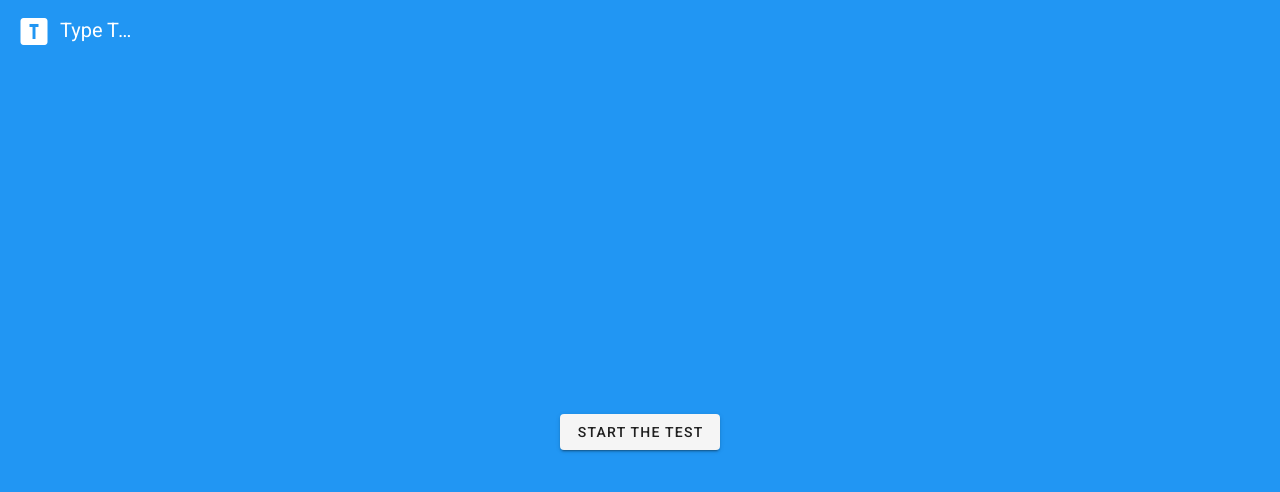
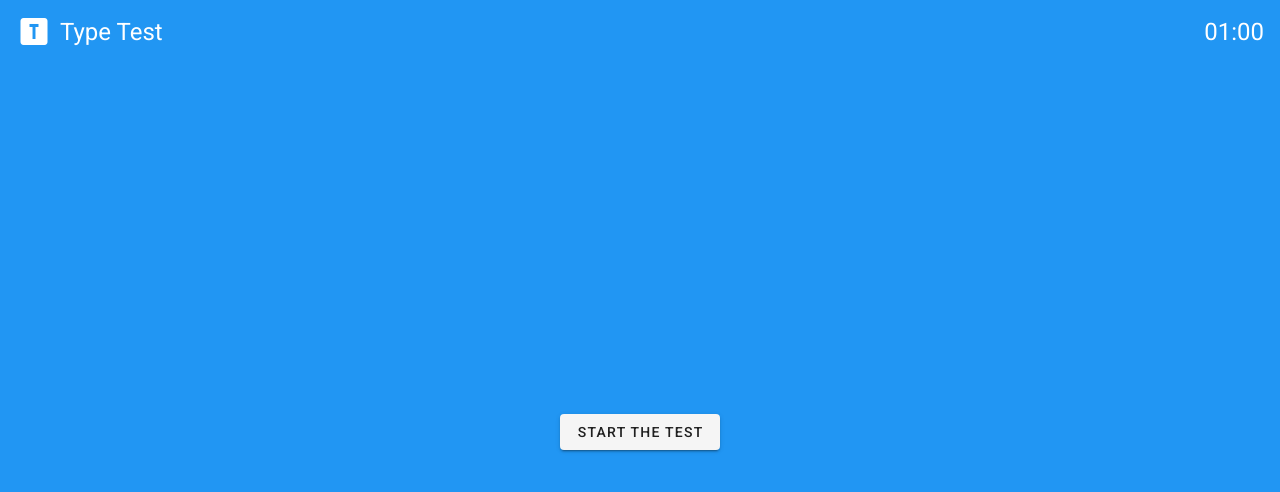
Before and after one commit to zachlearnscode/typing-test, a Vue app: page / in a window 1280 px wide. Shown: the top 492 px of the page. Built offline with nearby package versions, Linux system fonts and the light colour scheme.

Commit message:
Added timer functionality

```diff
--- a/src/App.vue
+++ b/src/App.vue
@@ -1,11 +1,15 @@
 <template>
   <v-app>
-    <app-bar :breakpoint="breakpoint"></app-bar>
+    <app-bar :status="status"></app-bar>
     <v-main class="blue d-flex justify-center align-center">
       <div v-if="!difficulty" class="d-flex justify-center">
-        <v-btn @click="difficulty = 'medium'">Start The Test</v-btn>
+        <v-btn @click="$nextTick(() => difficulty = 'medium')">Start The Test</v-btn>
       </div>
-      <test-container v-else :difficulty="difficulty"></test-container>
+      <test-container
+        v-else
+        :difficulty="difficulty"
+        @test-started="testStarted = true"
+      ></test-container>
     </v-main>
   </v-app>
 </template>
@@ -13,8 +17,6 @@
 <script>
 import AppBar from "./components/AppBar.vue";
 import TestContainer from "./components/TestContainer.vue";
-// import Prompt from "./components/Prompt.vue";
-// import TextInput from "./components/TextInput.vue";
 
 export default {
   name: "App",
@@ -24,9 +26,6 @@ export default {
   data: () => ({
     difficulty: "",
     testStarted: false,
-    timer: 60,
-    timerInterval: null,
-    timesUp: false,
   }),
 
   computed: {
@@ -42,6 +41,15 @@ export default {
     breakpoint() {
       return this.$vuetify.breakpoint.name;
     },
+    status() {
+      if (this.difficulty && !this.testStarted) {
+        return "Ready";
+      } else if (this.difficulty && this.testStarted) {
+        return "Test Started";
+      } else {
+        return "Not Ready";
+      }
+    }
   },
 
   methods: {
--- a/src/components/AppBar.vue
+++ b/src/components/AppBar.vue
@@ -1,40 +1,27 @@
 <template>
   <v-app-bar app dark flat color="blue">
-    <v-app-bar-title class="d-flex align-center"
-      ><v-icon large class="mr-2">mdi-alpha-t-box</v-icon>Type Test</v-app-bar-title
-    >
+    <v-container fluid class="px-0">
+      <v-row class="flex" justify="space-between" align="center">
+        <v-col cols="8" class="d-flex align-center text-h5">
+          <v-icon large class="mr-2">mdi-alpha-t-box</v-icon>Type Test
+        </v-col>
+        <v-spacer></v-spacer>
+        <v-col class="text-h5 px-0 d-flex justify-end">
+          <timer :status="status"></timer>
+        </v-col>
+      </v-row>
+    </v-container>
   </v-app-bar>
 </template>
 
 <script>
+import Timer from './Timer.vue';
+
 export default {
-  props: ["breakpoint"],
+  props: ['status'],
 
-  computed: {
-    prominent() {
-      let result;
+  components: { Timer }
 
-      switch (this.breakpoint) {
-        case "xs":
-          result = false;
-          break;
-        case "sm":
-          result = false;
-          break;
-        case "md":
-          result = true;
-          break;
-        case "lg":
-          result = true;
-          break;
-        case "xl":
-          result = true;
-          break;
-      }
-
-      return result;
-    },
-  },
 };
 </script>
 
--- a/src/components/Character.vue
+++ b/src/components/Character.vue
@@ -56,7 +56,7 @@ export default {
 
       switch (this.$vuetify.breakpoint.name) {
         case "xs":
-          result = '1.3rem';
+          result = '1.4rem';
           break;
         case "sm":
           result = '2rem';
--- a/src/components/Prompt.vue
+++ b/src/components/Prompt.vue
@@ -1,8 +1,15 @@
 <template>
-  <v-container class="white rounded-lg" style="overflow: hidden;max-height:calc(100vh - 80px);box-shadow: 5px 5px 5px rgba(0, 0, 0, 0.3)">
+  <v-container
+    class="white rounded-lg"
+    style="
+      overflow: hidden;
+      max-height: calc(100vh - 80px);
+      box-shadow: 5px 5px 5px rgba(0, 0, 0, 0.3);
+    "
+  >
     <v-row
-      class="pa-1"
-      style="position: relative; transition: all 250ms ease;"
+      class="px-2"
+      style="position: relative; transition: all 250ms ease"
       :style="{ bottom: offset }"
     >
       <word
@@ -51,16 +58,15 @@ export default {
 
   methods: {
     numCharsToWord(idx) {
-      return this.words
-      .slice(0, idx)
-      .reduce((a, b) => a + b.length, 0);
+      return this.words.slice(0, idx).reduce((a, b) => a + b.length, 0);
     },
   },
 
   watch: {
     textInput: function () {
       if (document.querySelector(".cursor")) {
-        return this.offset = document.querySelector(".cursor").offsetTop + "px";
+        return (this.offset =
+          document.querySelector(".cursor").offsetTop + "px");
       }
     },
   },
--- a/src/components/TestContainer.vue
+++ b/src/components/TestContainer.vue
@@ -1,17 +1,20 @@
 <template>
-  <v-container class="pa-3" style="position: relative;">
-    <prompt
-      :prompt="prompt"
-      :textInput="textInput"
-      :disabled="disabled"
-    ></prompt>
+  <v-container class="pa-3" style="position: relative">
+    <transition appear enter-active-class="animate__animated animate__fadeInUp">
+      <prompt
+        :prompt="prompt"
+        :textInput="textInput"
+        :disabled="disabled"
+      ></prompt>
+    </transition>
     <text-input
       :value="textInput"
       @input="textInput = $event"
       :prompt="prompt"
       :disabled="disabled"
       ref="textInput"
-      style="position:absolute;z-index: -1;left: 0; top:0 ;"
+      style="position: absolute; z-index: -1; left: 0; top: 0"
+      v-on="$listeners"
     ></text-input>
   </v-container>
 </template>
@@ -69,7 +72,7 @@ export default {
     selectPrompt(difficulty) {
       let randomIndex = Math.floor(Math.random() * 3);
 
-      return (this.prompt = this.prompts[difficulty][randomIndex]);
+      return this.prompts[difficulty][randomIndex];
     },
     checkForConsecutiveErrors() {
       if (this.consecutiveErrors) {
@@ -82,7 +85,9 @@ export default {
     reenable() {
       setTimeout(() => {
         this.disabled = false;
-        this.$nextTick(() => this.$refs.textInput.$el.focus());
+        this.$nextTick(() => {
+          this.$refs.textInput.$el.focus();
+        });
       }, 250);
     },
   },
@@ -91,8 +96,10 @@ export default {
     textInput: "checkForConsecutiveErrors",
   },
 
-  created() {
-    return this.selectPrompt(this.difficulty);
+  beforeMount() {
+    let prompt = this.selectPrompt(this.difficulty);
+
+    return this.prompt = prompt;
   },
 
   mounted() {
--- a/src/components/TextInput.vue
+++ b/src/components/TextInput.vue
@@ -9,6 +9,14 @@
 <script>
 export default {
   props: ["value", "disabled"],
+
+  watch: {
+    value: function() {
+      if (this.value.length === 1) {
+        return this.$emit('test-started');
+      }
+    }
+  }
 };
 </script>
 
--- /dev/null
+++ b/src/components/Timer.vue
@@ -0,0 +1,77 @@
+<template>
+  <v-container class="pa-0">
+    <v-row class="pa-0">
+      <v-tooltip v-model="tooltip" bottom>
+        <template v-slot:activator="{ on, attrs }">
+          <v-col class="text-right pa-0" v-on="on" v-bind="attrs">{{
+            timer | time
+          }}</v-col>
+        </template>
+        <span>Start Typing</span>
+      </v-tooltip>
+    </v-row>
+  </v-container>
+</template>
+
+<script>
+export default {
+  props: ["status"],
+
+  data() {
+    return {
+      timer: 60,
+      timerInterval: null,
+      timesUp: false,
+    };
+  },
+
+  computed: {
+    tooltip() {
+      if (this.status == "ready") {
+        return true;
+      } else {
+        return false;
+      }
+    },
+  },
+
+  methods: {
+    startTimer() {
+      this.timerInterval = setInterval(() => {
+        this.timer--;
+      }, 1000);
+    },
+  },
+
+  filters: {
+    time(num) {
+      let minutes = parseInt(num / 60),
+        seconds = num % 60;
+
+      minutes = "0" + String(minutes);
+
+      if (String(seconds).length < 2) {
+        seconds = "0" + String(seconds);
+      }
+
+      return `${minutes}:${seconds}`;
+    },
+  },
+
+  watch: {
+    status: function () {
+      if (this.status === "Test Started") {
+        return this.startTimer();
+      }
+    },
+    timer: function() {
+      if (this.timer === 0) {
+        return this.timesUp = true;
+      }
+    }
+  },
+};
+</script>
+
+<style>
+</style>
```
